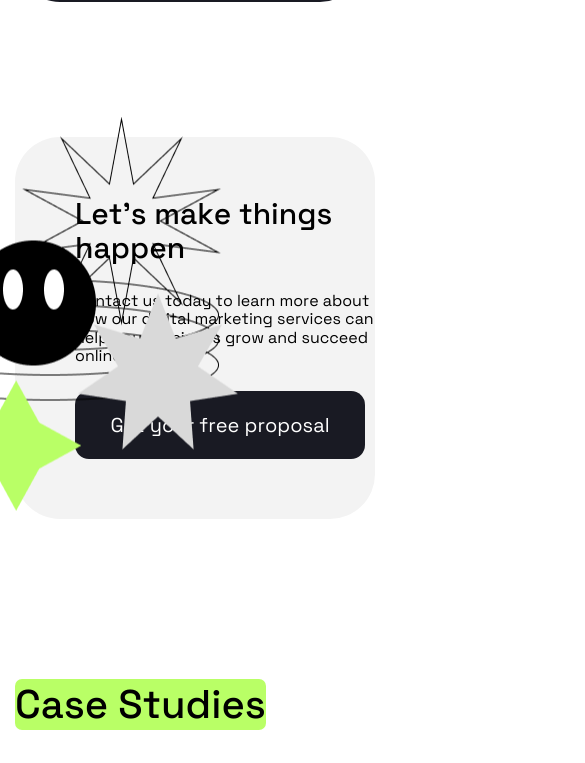
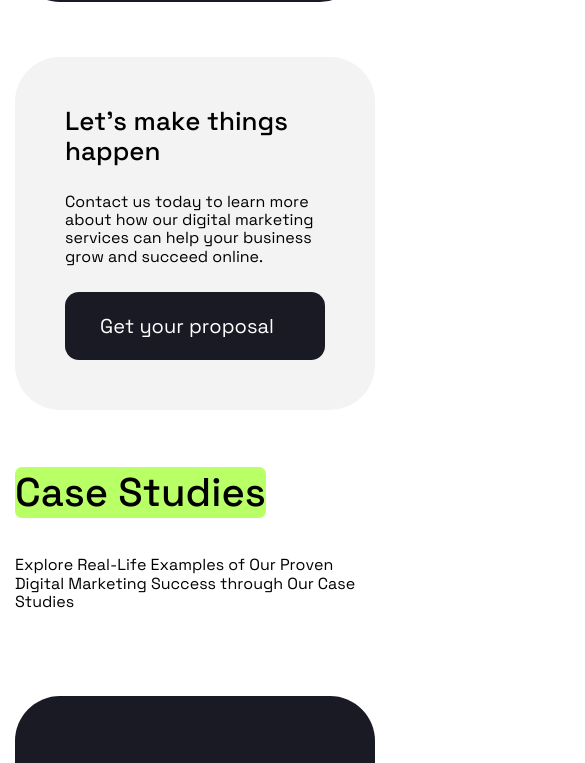
Before and after one commit to mcslesar/positivusProject, a website: page app/pages/index.html in a window 390 px wide. Shown: the part 3240-4003 px from the top of the page, 585 px wide, since content can reach past the window. Drawn offline with nearby package versions, Linux system fonts and the light colour scheme; files that its build step writes are made by us from their sources; files whose address does not match are found by name.

Commit message:
services+contacts

```diff
--- a/app/pages/index.html
+++ b/app/pages/index.html
@@ -136,7 +136,8 @@
                 <h3 class="services__contact-title">Let’s make things happen</h3>
                 <p class="services__contact-subtitle">Contact us today to learn more about how our digital marketing
                     services can help your business grow and succeed online.</p>
-                <a href="#" class="services__contact-link button">Get your free proposal</a>
+                <a href="#" class="services__contact-link button big-size">Get your free proposal</a>
+                <a href="#" class="services__contact-link button small-size">Get your proposal</a>
             </div>
         </div>
     </section>
@@ -166,7 +167,7 @@
             </ul>
         </div>
     </section>
-    <section class="process">
+    <!-- <section class="process">
         <div class="container">
             <header class="process__header section__header">
                 <h2 class="process__title section-title"><span class="green-title">Our Working Process</span></h2>
@@ -576,6 +577,7 @@
 
         </div>
     </section>
+    -->
 </main>
 
 <!--=include footer.html -->
--- a/app/scss/global.scss
+++ b/app/scss/global.scss
@@ -131,7 +131,9 @@ body {
     align-items: center;
     justify-content: center;
 }
-
+.small-size{
+    display: none;
+}
 .section-title {
     color: #000;
     font-size: 40px;
--- a/app/scss/media.scss
+++ b/app/scss/media.scss
@@ -55,6 +55,15 @@
 }
 
 @media (max-width:1034px) {
+    .services{
+        &__contact{
+            &::after{
+                right: -130px;
+            }
+        }
+    }
+
+
     .footer {
         &__form {
             align-items: center;
@@ -72,6 +81,12 @@
 }
 
 @media (max-width:992px) {
+    .small-size{
+        display: block;
+    }
+    .big-size{
+        display: none;
+    }
     .container {
         max-width: 960px;
     }
@@ -171,7 +186,12 @@
     }
 
     .services {
-        &__item {}
+        &__list {
+            margin-bottom: 60px;
+        }
+        &__contact{
+            margin-bottom: 60px;
+        }
     }
 
     .footer {
@@ -191,7 +211,20 @@
 
     }
 }
+@media (max-width:900px){
+    .services{
+        &__contact{
+            &-title{
+                font-size: 26px;
+            }
+            padding:50px;
+            &::after{
+                display: none;
+            }
+        }
+    }
 
+}
 @media (max-width:891px) {
     .footer {
         &__container {
--- a/app/scss/style.scss
+++ b/app/scss/style.scss
@@ -161,7 +161,9 @@
         border: 1px solid $black;
         box-shadow: 0px 5px 0px 0px $black;
         border-radius: 45px;
-        margin-bottom: 40px;
+        &:not(:last-child){
+            margin-bottom: 40px;
+        }
         margin-right: 10px;
     }
 
@@ -231,7 +233,7 @@
 
     &__contact-link {
         padding: 20px 35px;
-        width: 290px;
+        max-width: 290px;
     }
 }
 
```
Also changed, not shown: app/index.html (+4 -2 lines), app/css/style.min.css.
